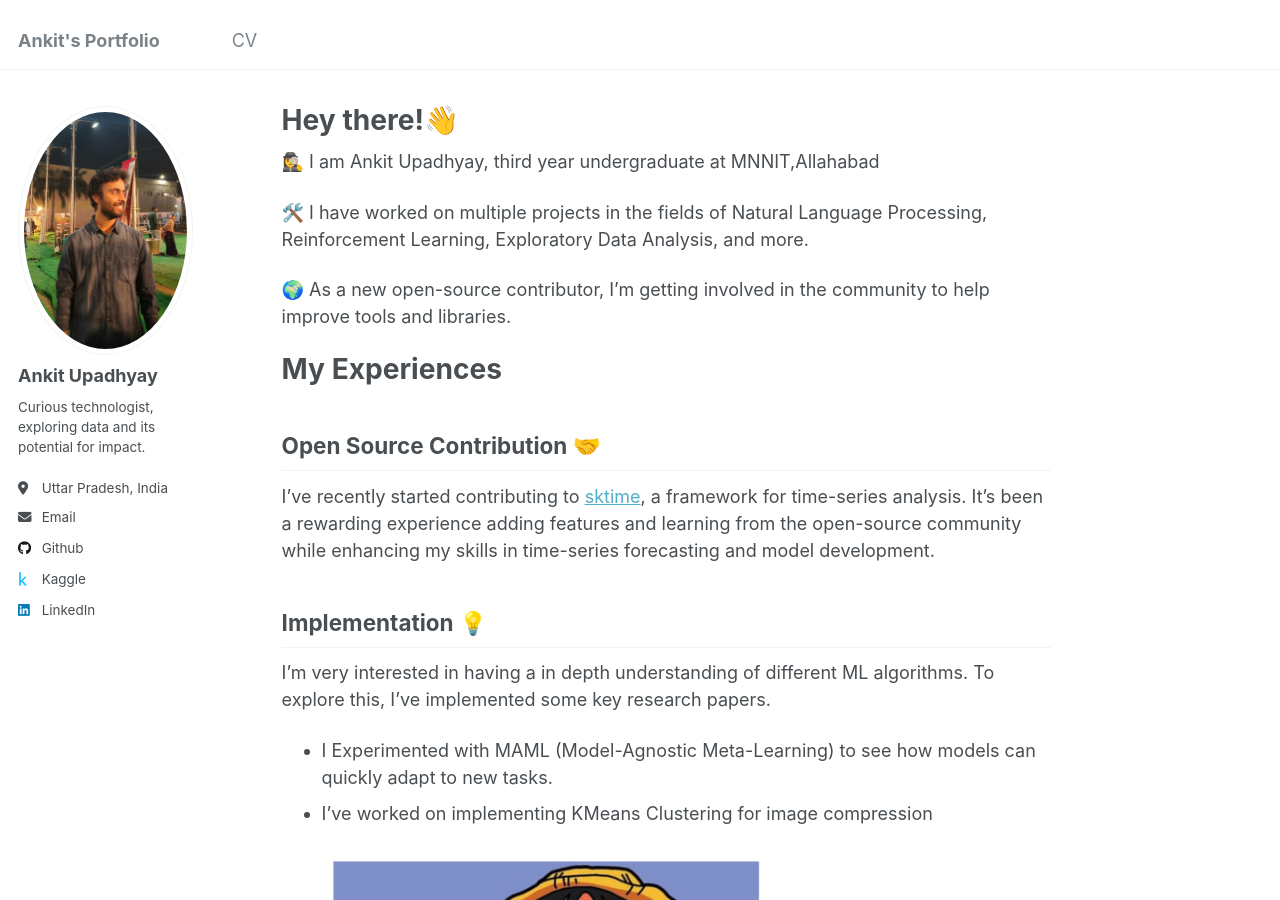
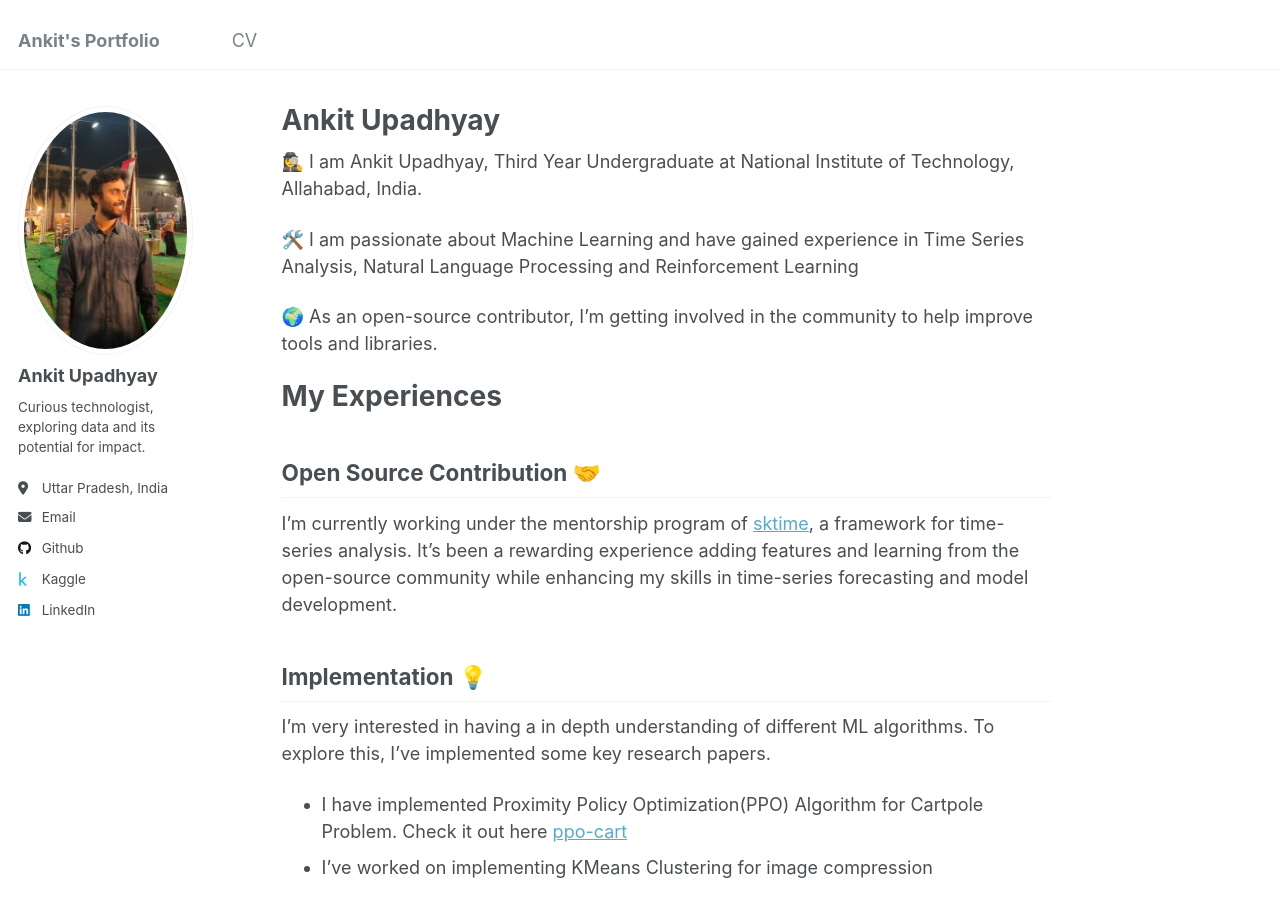
Before and after one commit to Ankit-1204/ankit-1204.github.io, a Jekyll site: the page built from _pages/about.md, in a window 1280 px wide and 900 px high. Built offline with Jekyll 4.4.1, drawn with Linux system fonts in a browser that asks for light colours.

Commit message:
Update about.md

```diff
--- a/_pages/about.md
+++ b/_pages/about.md
@@ -1,26 +1,27 @@
 ---
 permalink: /
-title: "Hey there!👋"
+title: "Ankit Upadhyay"
 author_profile: true
 redirect_from:
   - /about/
   - /about.html
 ---
 
-🕵️‍♀️ I am Ankit Upadhyay, third year undergraduate at MNNIT,Allahabad
+🕵️‍♀️ I am Ankit Upadhyay, Third Year Undergraduate at National Institute of Technology, Allahabad, India.
 
-🛠️ I have worked on multiple projects in the fields of Natural Language Processing, Reinforcement Learning, Exploratory Data Analysis, and more.
+🛠️ I am passionate about Machine Learning and have gained experience in Time Series Analysis, Natural Language Processing and Reinforcement Learning
 
-🌍 As a new open-source contributor, I’m getting involved in the community to help improve tools and libraries.
+🌍 As an open-source contributor, I’m getting involved in the community to help improve tools and libraries.
 
 # My Experiences
 ## Open Source Contribution 🤝
-I’ve recently started contributing to [sktime](https://github.com/sktime), a framework for time-series analysis. It’s been a rewarding experience adding features and learning from the open-source community while enhancing my skills in time-series forecasting and model development.
+I'm currently working under the mentorship program of [sktime](https://github.com/sktime), a framework for time-series analysis. It’s been a rewarding experience adding features and learning from the open-source community while enhancing my skills in time-series forecasting and model development.
+
 
 ## Implementation 💡
 I’m very interested in having a in depth understanding of different ML algorithms. To explore this, I’ve implemented some key research papers.
 
-- I Experimented with MAML (Model-Agnostic Meta-Learning) to see how models can quickly adapt to new tasks.
+- I have implemented Proximity Policy Optimization(PPO) Algorithm for Cartpole Problem. Check it out here [ppo-cart](https://www.kaggle.com/code/ankitupadhyay12/ppo-cart)
 - I’ve worked on implementing KMeans Clustering for image compression
 
   <img src="/images/compress_image.jpeg" alt="Image compression image" width="450" height="450"/>
```
